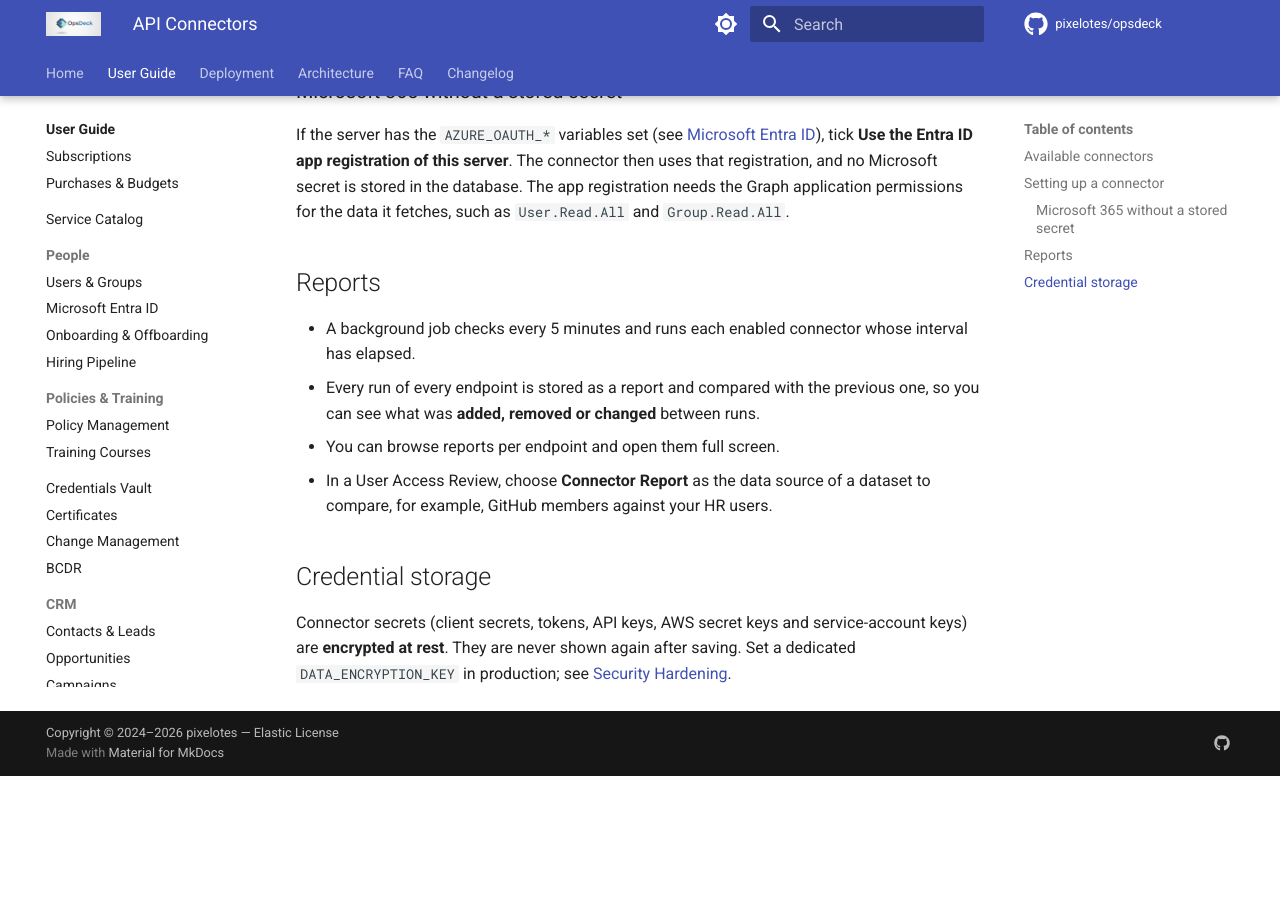
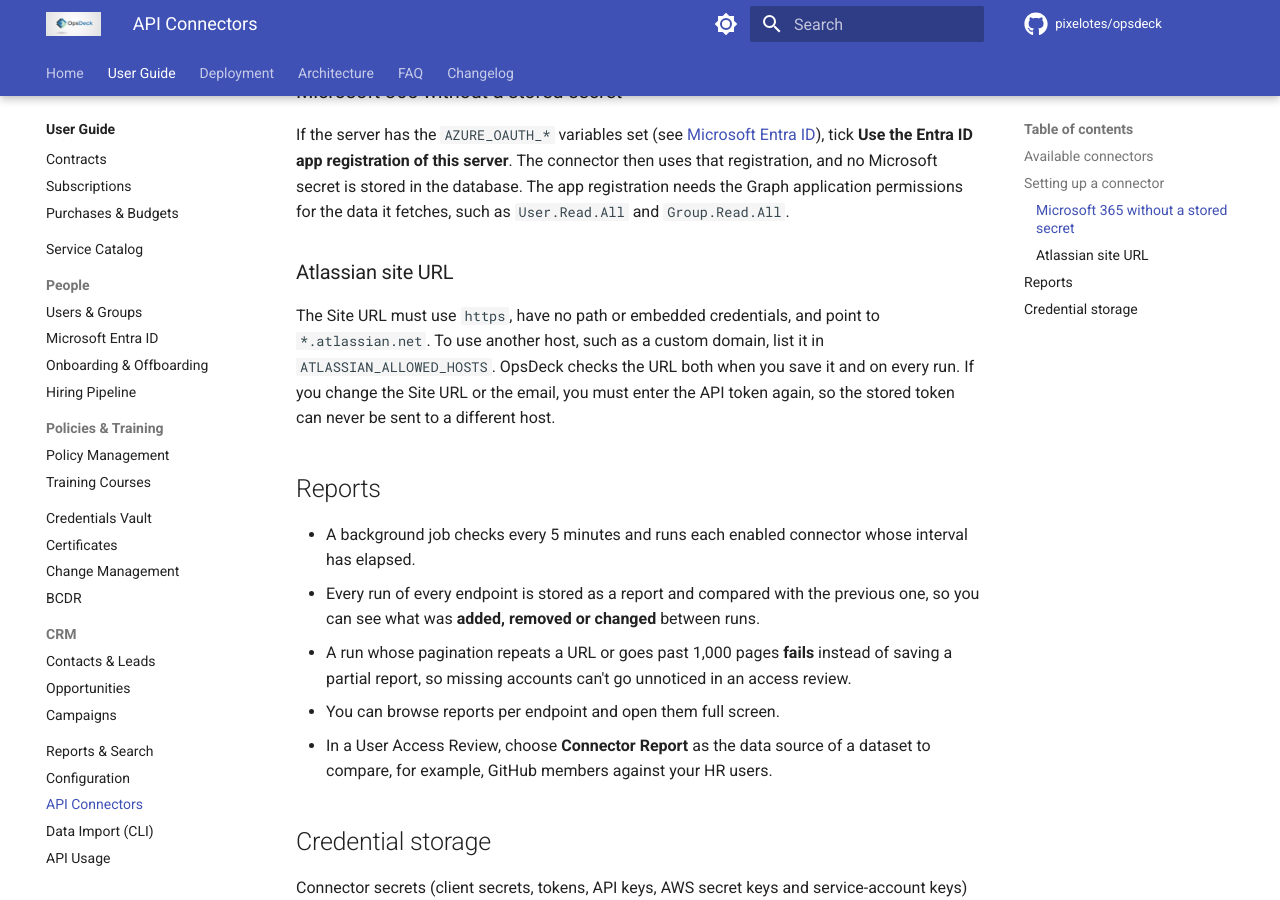
Before and after one commit to pixelotes/OpsDeck-docs, an MkDocs documentation site: the page built from docs/user-guide/connectors.md, in a window 1280 px wide and 900 px high, scrolled down 1148 px. Built offline with MkDocs 1.6.1 and Material for MkDocs 9.7.7, drawn with Linux system fonts in a browser that asks for light colours; comment, search, counter and statistics services are not loaded; before the commit the page ends 1924 px from its top, so only the background shows below that.

Commit message:
Document Atlassian site URL restrictions and ATLASSIAN_ALLOWED_HOSTS
Co-Authored-By: Claude Opus 5.5 <noreply@anthropic.com>

```diff
--- a/docs/user-guide/connectors.md
+++ b/docs/user-guide/connectors.md
@@ -29,10 +29,15 @@ A connector cannot run until its credentials are configured. When you edit the c
 
 If the server has the `AZURE_OAUTH_*` variables set (see [Microsoft Entra ID](entra-id.md)), tick **Use the Entra ID app registration of this server**. The connector then uses that registration, and no Microsoft secret is stored in the database. The app registration needs the Graph application permissions for the data it fetches, such as `User.Read.All` and `Group.Read.All`.
 
+### Atlassian site URL
+
+The Site URL must use `https`, have no path or embedded credentials, and point to `*.atlassian.net`. To use another host, such as a custom domain, list it in `ATLASSIAN_ALLOWED_HOSTS`. OpsDeck checks the URL both when you save it and on every run. If you change the Site URL or the email, you must enter the API token again, so the stored token can never be sent to a different host.
+
 ## Reports
 
 - A background job checks every 5 minutes and runs each enabled connector whose interval has elapsed.
 - Every run of every endpoint is stored as a report and compared with the previous one, so you can see what was **added, removed or changed** between runs.
+- A run whose pagination repeats a URL or goes past 1,000 pages **fails** instead of saving a partial report, so missing accounts can't go unnoticed in an access review.
 - You can browse reports per endpoint and open them full screen.
 - In a User Access Review, choose **Connector Report** as the data source of a dataset to compare, for example, GitHub members against your HR users.
 
```
Also changed, not shown: docs/deployment/environment-variables.md (+1 -0 lines).
